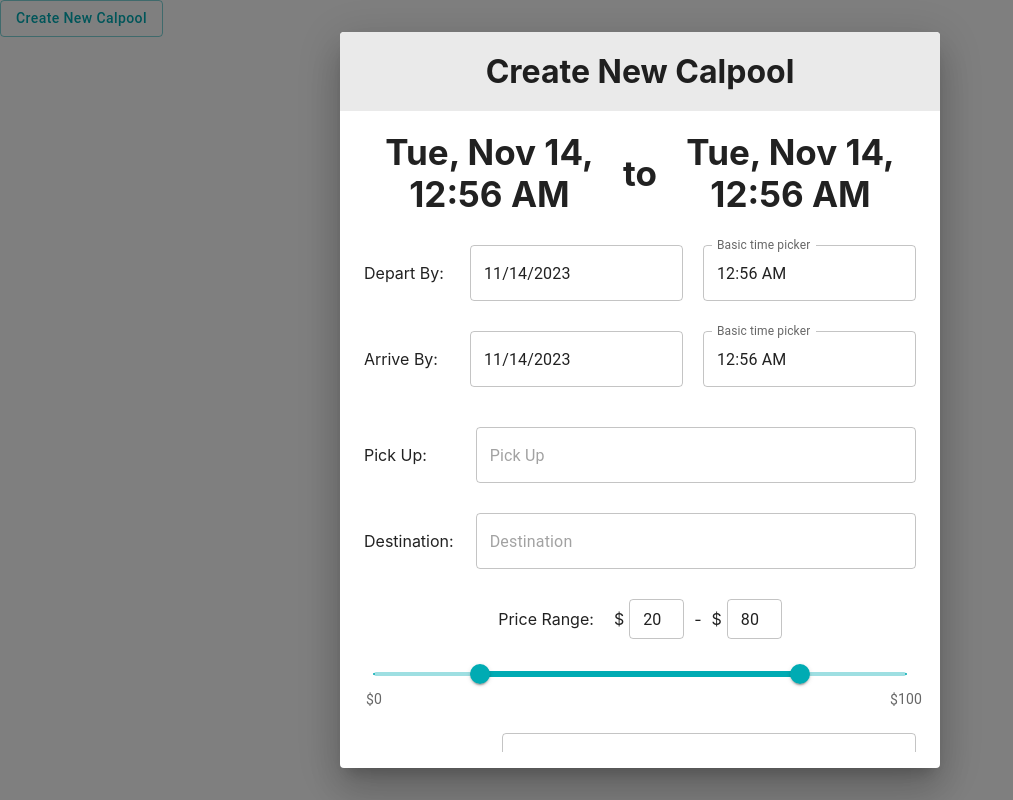
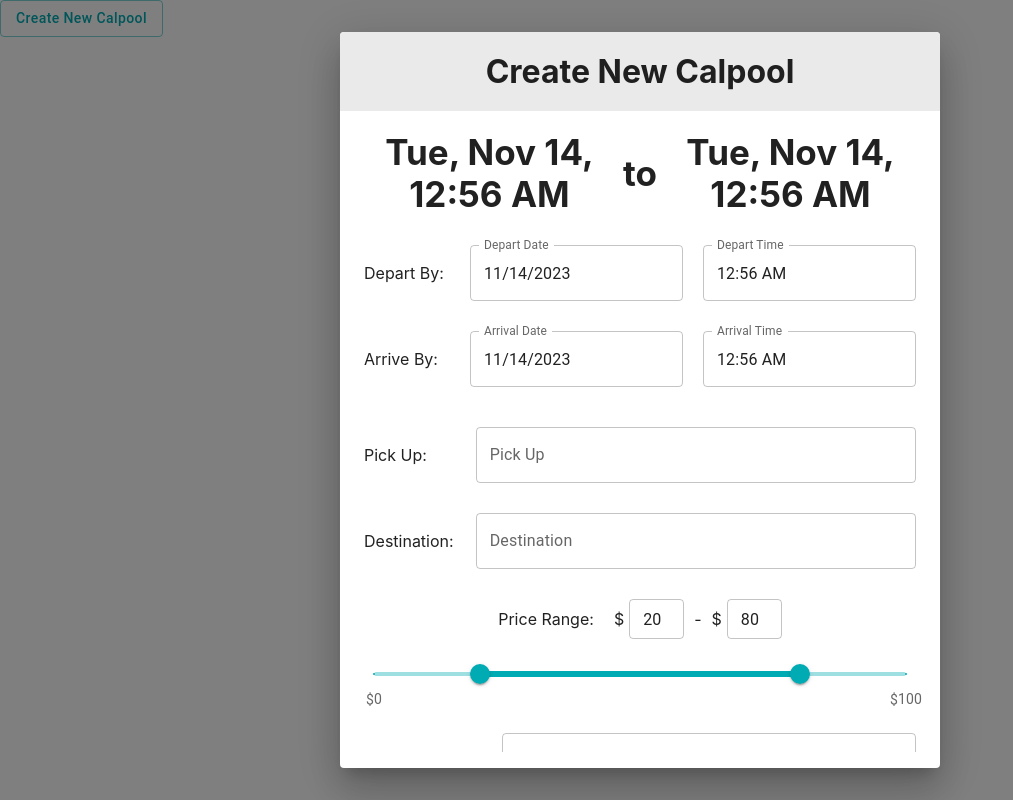
Before and after one commit to thomaspwang/CalPool, a React (Create React App) app in the folder calpool-fe/: page /create_carpool in a window 1280 px wide. Both pictures are taken after a click on the button "Create New Calpool". Shown: the whole page, without its empty margins (0-1013 px from the left). Built offline with nearby package versions, Linux system fonts and the light colour scheme.

Commit message:
minor changes

```diff
--- a/calpool-fe/src/pages/CalpoolCreation.js
+++ b/calpool-fe/src/pages/CalpoolCreation.js
@@ -77,15 +77,15 @@ export default function CalpoolCreation() {
                             <div className='date-picker time-item'>
                                 <div className='date-label'>Depart By:</div>
                                 <LocalizationProvider dateAdapter={AdapterDayjs}>
-                                    <DatePicker orientation="landscape" value={depart} onChange={(newValue) => setDepart(newValue)}/>
-                                    <TimePicker label="Basic time picker" value={depart} onChange={(newValue) => setDepart(newValue)}/>
+                                    <DatePicker label="Depart Date" orientation="landscape" value={depart} onChange={(newValue) => setDepart(newValue)}/>
+                                    <TimePicker label="Depart Time" value={depart} onChange={(newValue) => setDepart(newValue)}/>
                                 </LocalizationProvider>
                             </div>
                             <div className='arrive-picker time-item'>
                                 <div className='date-label'>Arrive By:</div>
                                 <LocalizationProvider dateAdapter={AdapterDayjs}>
-                                    <DatePicker orientation="landscape" value={arrive} onChange={(newValue) => setArrive(newValue)}/>
-                                    <TimePicker label="Basic time picker" value={arrive} onChange={(newValue) => setArrive(newValue)}/>
+                                    <DatePicker label="Arrival Date" orientation="landscape" value={arrive} onChange={(newValue) => setArrive(newValue)}/>
+                                    <TimePicker label="Arrival Time" value={arrive} onChange={(newValue) => setArrive(newValue)}/>
                                 </LocalizationProvider>
                             </div>
                         </div>
@@ -93,12 +93,12 @@ export default function CalpoolCreation() {
                         <div className='location-container'>
                             <div className='location-item'>
                                 <div className='location-label'>Pick Up:</div>
-                                <TextField fullWidth id="outlined-textarea" placeholder="Pick Up"
+                                <TextField fullWidth id="outlined-textarea" label="Pick Up"
                                     multiline value={pickup} onChange={event => setPickUp(event.target.value)} />
                             </div>
                             <div className='location-item'>
                                 <div className='location-label'>Destination:</div>
-                                <TextField fullWidth id="outlined-textarea" placeholder="Destination"
+                                <TextField fullWidth id="outlined-textarea" label="Destination"
                                     multiline onChange={event => setDestination(event.target.value)} />
                             </div>
                         </div>
@@ -133,7 +133,7 @@ export default function CalpoolCreation() {
 
                             <div className='pax'>
                                 <div className='pax-label'>Pax:</div>
-                                <TextField className='pax-form' value={people} placeholder="pax"
+                                <TextField className='pax-form' value={people} label="pax"
                                 onChange={event => setPeople(event.target.value)} id="filled-basic" />
                             </div>
                             <div className='comments'>
@@ -142,7 +142,7 @@ export default function CalpoolCreation() {
                                     fullWidth
                                     rows={4}
                                     value = {comments}
-                                    placeholder="Additional Comments"
+                                    label="Additional Comments"
                                     onChange={event => setComments(event.target.value)}
                                 />
                             </div>
```
